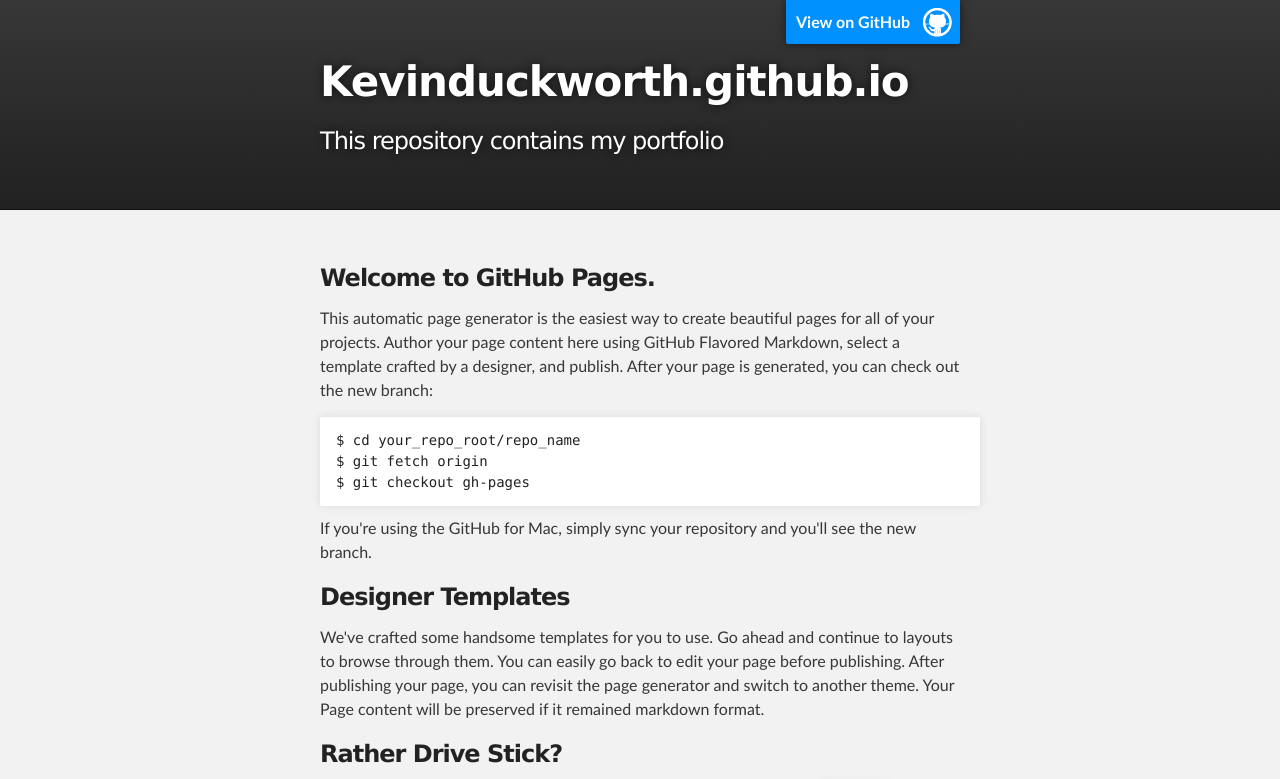
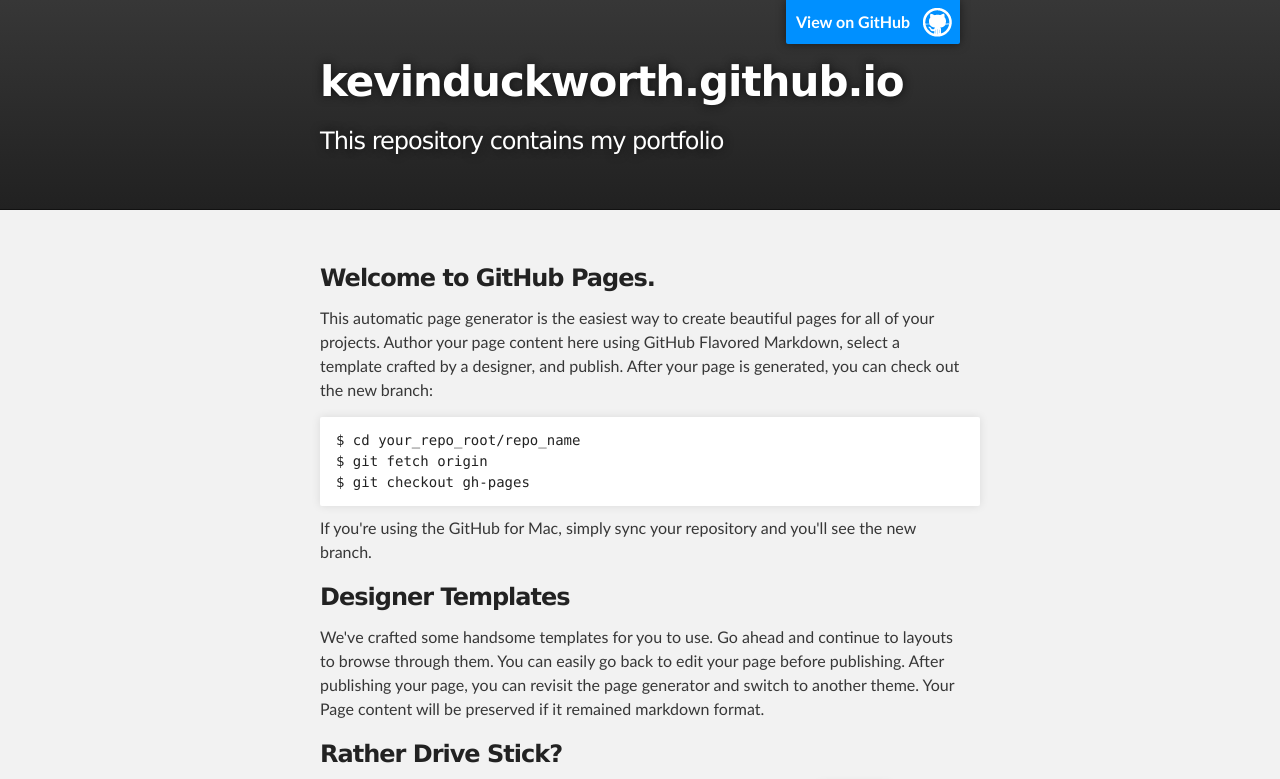
Before and after one commit to kevinduckworth/kevinduckworth.github.io, a plain HTML site: page index.html in a window 1280 px wide. Shown: the top 779 px of the page. Drawn offline with Linux system fonts and the light colour scheme.

```diff
--- a/index.html
+++ b/index.html
@@ -8,7 +8,7 @@
 
     <link rel="stylesheet" type="text/css" media="screen" href="stylesheets/stylesheet.css">
 
-    <title>Kevinduckworth.github.io</title>
+    <title>kevinduckworth.github.io</title>
   </head>
 
   <body>
@@ -18,7 +18,7 @@
         <header class="inner">
           <a id="forkme_banner" href="https://github.com/kevinduckworth">View on GitHub</a>
 
-          <h1 id="project_title">Kevinduckworth.github.io</h1>
+          <h1 id="project_title">kevinduckworth.github.io</h1>
           <h2 id="project_tagline">This repository contains my portfolio</h2>
 
         </header>
```
Also changed, not shown: 1 other file.
